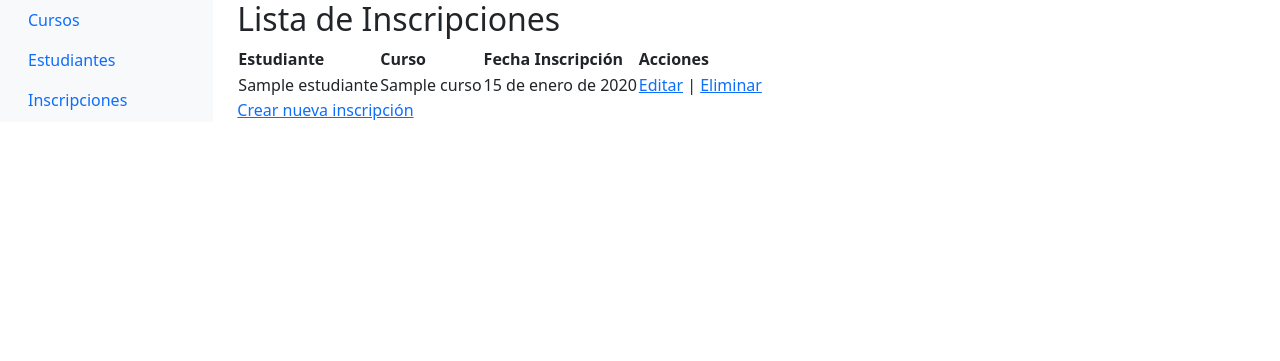
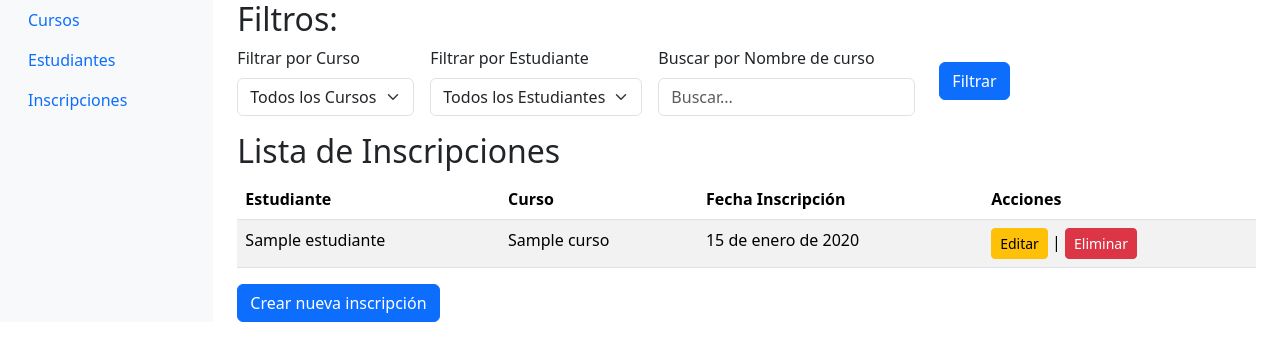
Before and after one commit to jihuertas/gestioncursos, a Django app: page /inscripciones/ in a window 1280 px wide. Shown: the top 361 px of the page. Run offline with Django 5.2, Linux system fonts and the light colour scheme; tables that the repository leaves empty hold one stand-in row (values such as "Sample post").

Commit message:
con filtros

```diff
--- a/cursosapp/templates/cursosapp/inscripciones/lista_inscripciones.html
+++ b/cursosapp/templates/cursosapp/inscripciones/lista_inscripciones.html
@@ -3,8 +3,42 @@
 {% block title %}Lista de Inscripciones{% endblock %}
 
 {% block content %}
+
+
+<h2> Filtros:</h2>
+<form action="" method="GET" class="row g-3 align-items-center mb-3">
+    <div class="col-auto">
+        <label for="curso" class="form-label">Filtrar por Curso</label>
+        <select name="curso" id="curso" class="form-select">
+            <option value="">Todos los Cursos</option>
+            {% for curso in cursos %}
+            <option value="{{ curso.id }}" {% if request.GET.curso == curso.id|stringformat:"s" %}selected{% endif %}>
+                {{ curso.nombre }}
+            </option>
+            {% endfor %}
+        </select>
+    </div>
+    <div class="col-auto">
+        <label for="estudiante" class="form-label">Filtrar por Estudiante</label>
+        <select name="estudiante" id="estudiante" class="form-select">
+            <option value="">Todos los Estudiantes</option>
+            {% for estudiante in estudiantes %}
+            <option value="{{ estudiante.id }}" {% if request.GET.estudiante == estudiante.id|stringformat:"s" %}selected{% endif %}>
+                {{ estudiante.nombre }}
+            </option>
+            {% endfor %}
+        </select>
+    </div>
+    <div class="col-auto">
+        <label for="ncurso" class="form-label">Buscar por Nombre de curso</label>
+        <input type="text" name="ncurso" id="ncurso" class="form-control" placeholder="Buscar..." value="{{ request.GET.ncurso }}">
+    </div>
+    <div class="col-auto">
+        <button type="submit" class="btn btn-primary mx-2">Filtrar</button>
+    </div>
+</form>
 <h2>Lista de Inscripciones</h2>
-<table>
+<table class="table table-striped">
     <thead>
         <tr>
             <th>Estudiante</th>
@@ -20,12 +54,12 @@
             <td>{{ inscripcion.curso.nombre }}</td>
             <td>{{ inscripcion.fecha_inscripcion }}</td>
             <td>
-                <a href="{% url 'actualizar_inscripcion' inscripcion.id %}">Editar</a> |
-                <a href="{% url 'borrar_inscripcion' inscripcion.id %}">Eliminar</a>
+                <a href="{% url 'actualizar_inscripcion' inscripcion.id %}" class="btn btn-warning btn-sm">Editar</a> |
+                <a href="{% url 'borrar_inscripcion' inscripcion.id %}" class="btn btn-danger btn-sm">Eliminar</a>
             </td>
-        </tr>
+
         {% endfor %}
     </tbody>
 </table>
-<a href="{% url 'crear_inscripcion' %}">Crear nueva inscripción</a>
+<a href="{% url 'crear_inscripcion' %}" class="btn btn-primary">Crear nueva inscripción</a>
 {% endblock %}
--- a/cursosapp/urls.py
+++ b/cursosapp/urls.py
@@ -4,22 +4,33 @@ from .views import *
 
 urlpatterns = [
     #path('cursos/', lista_cursos, name='lista_cursos'),
+    #path('cursos/crear/', crear_curso, name='crear_curso'),
+    #path('cursos/<int:curso_id>/editar/', actualizar_curso, name='actualizar_curso'),
+    #path('cursos/<int:curso_id>/borrar/', borrar_curso, name='borrar_curso'),
+
+    # path('estudiantes/', lista_estudiantes, name='lista_estudiantes'),
+    # path('estudiantes/crear/', crear_estudiante, name='crear_estudiante'),
+    # path('estudiantes/<int:estudiante_id>/editar/', actualizar_estudiante, name='actualizar_estudiante'),
+    # path('estudiantes/<int:estudiante_id>/borrar/', borrar_estudiante, name='borrar_estudiante'),
+
+    # path('inscripciones/', lista_inscripciones, name='lista_inscripciones'),
+    # path('inscripciones/crear/', crear_inscripcion, name='crear_inscripcion'),
+    # path('inscripciones/<int:inscripcion_id>/editar/', actualizar_inscripcion, name='actualizar_inscripcion'),
+    # path('inscripciones/<int:inscripcion_id>/borrar/', borrar_inscripcion, name='borrar_inscripcion'),
+
     path('cursos/', ListarCursos.as_view(), name='lista_cursos'),
-    #path('cursos/crear/', crear_curso, name='crear_curso'),
     path('cursos/crear/', CrearCurso.as_view(), name='crear_curso'),
-    #path('cursos/<int:curso_id>/editar/', actualizar_curso, name='actualizar_curso'),
     path('cursos/<int:curso_id>/editar/', ActualizarCurso.as_view(), name='actualizar_curso'),
-    #path('cursos/<int:curso_id>/borrar/', borrar_curso, name='borrar_curso'),
     path('cursos/<int:curso_id>/borrar/', BorrarCurso.as_view(), name='borrar_curso'),
 
-    path('estudiantes/', lista_estudiantes, name='lista_estudiantes'),
-    path('estudiantes/crear/', crear_estudiante, name='crear_estudiante'),
-    path('estudiantes/<int:estudiante_id>/editar/', actualizar_estudiante, name='actualizar_estudiante'),
-    path('estudiantes/<int:estudiante_id>/borrar/', borrar_estudiante, name='borrar_estudiante'),
+    path('estudiantes/', ListarEstudiantes.as_view(), name='lista_estudiantes'),
+    path('estudiantes/crear/', CrearEstudiante.as_view(), name='crear_estudiante'),
+    path('estudiantes/<int:estudiante_id>/editar/', ActualizarEstudiante.as_view(), name='actualizar_estudiante'),
+    path('estudiantes/<int:estudiante_id>/borrar/', BorrarEstudiante.as_view(), name='borrar_estudiante'),
 
-    path('inscripciones/', lista_inscripciones, name='lista_inscripciones'),
-    path('inscripciones/crear/', crear_inscripcion, name='crear_inscripcion'),
-    path('inscripciones/<int:inscripcion_id>/editar/', actualizar_inscripcion, name='actualizar_inscripcion'),
-    path('inscripciones/<int:inscripcion_id>/borrar/', borrar_inscripcion, name='borrar_inscripcion'),
+    path('inscripciones/', ListarInscripciones.as_view(), name='lista_inscripciones'),
+    path('inscripciones/crear/', CrearInscripcion.as_view(), name='crear_inscripcion'),
+    path('inscripciones/<int:inscripcion_id>/editar/', ActualizarInscripcion.as_view(), name='actualizar_inscripcion'),
+    path('inscripciones/<int:inscripcion_id>/borrar/', BorrarInscripcion.as_view(), name='borrar_inscripcion'),
 
 ]
--- a/cursosapp/views.py
+++ b/cursosapp/views.py
@@ -4,8 +4,7 @@ from .models import *
 from django.views.generic import ListView, CreateView, UpdateView, DeleteView
 from django.urls import reverse_lazy
 
-# Create your views here.
-
+## CURSOS
 class ListarCursos(ListView):
     model=Curso
     template_name='cursosapp/cursos/lista_cursos.html'
@@ -26,6 +25,94 @@ class BorrarCurso(DeleteView):
     template_name='cursosapp/cursos/borrar_curso.html'
     pk_url_kwarg='curso_id'
     success_url=reverse_lazy('lista_cursos')
+
+
+## ESTUDIANTES
+class ListarEstudiantes(ListView):
+    model=Estudiante
+    template_name='cursosapp/estudiantes/lista_estudiantes.html'
+    context_object_name='estudiantes'
+class CrearEstudiante(CreateView):
+    model=Estudiante
+    template_name='cursosapp/estudiantes/crear_estudiante.html'
+    form_class=EstudianteForm
+    success_url=reverse_lazy('lista_estudiantes')
+class ActualizarEstudiante(UpdateView):
+    model=Estudiante
+    template_name='cursosapp/estudiantes/actualizar_estudiante.html'
+    form_class=EstudianteForm
+    pk_url_kwarg='estudiante_id'
+    success_url=reverse_lazy('lista_estudiantes')
+class BorrarEstudiante(DeleteView):
+    model=Estudiante
+    template_name='cursosapp/cursos/borrar_estudiante.html'
+    pk_url_kwarg='estudiante_id'
+    success_url=reverse_lazy('lista_estudiantes')
+
+## INSCRIPCIONES
+class ListarInscripciones(ListView):
+    model=Inscripcion
+    template_name='cursosapp/inscripciones/lista_inscripciones.html'
+    context_object_name='inscripciones'
+
+    def get_queryset(self):
+        queryset = super().get_queryset()
+        name_search = self.request.GET.get('name_search')
+        estudiante = self.request.GET.get('estudiante')
+        curso = self.request.GET.get('curso')
+
+        if name_search:
+            queryset = queryset.filter(estudiante__nombre__icontains=name_search)
+
+        if estudiante:
+            queryset = queryset.filter(estudiante__id=estudiante)
+        if curso:
+            queryset = queryset.filter(curso__id=curso)
+        return queryset
+
+    def get_context_data(self, **kwargs):
+        contexto = super().get_context_data(**kwargs)
+        contexto['cursos'] = Curso.objects.all()
+        contexto['estudiantes'] = Estudiante.objects.all()
+        return contexto
+
+    # def get_queryset(self):
+    #     queryset = super().get_queryset().select_related('estudiante', 'curso')
+    #     ncurso = self.request.GET.get('ncurso')
+    #     curso_id = self.request.GET.get('curso')
+    #     estudiante_id = self.request.GET.get('estudiante')
+
+    #     if ncurso:
+    #         queryset = queryset.filter(estudiante__nombre__icontains=ncurso)
+    #     if curso_id:
+    #         queryset = queryset.filter(curso_id=curso_id)
+    #     if estudiante_id:
+    #         queryset = queryset.filter(estudiante_id=estudiante_id)
+
+    #     return queryset
+
+    # def get_context_data(self, **kwargs):
+    #     context = super().get_context_data(**kwargs)
+    #     context['cursos'] = Curso.objects.all()
+    #     context['estudiantes'] = Estudiante.objects.all()
+    #     return context
+
+class CrearInscripcion(CreateView):
+    model=Inscripcion
+    template_name='cursosapp/inscripciones/crear_inscripcion.html'
+    form_class=InscripcionForm
+    success_url=reverse_lazy('lista_inscripciones')
+class ActualizarInscripcion(UpdateView):
+    model=Inscripcion
+    template_name='cursosapp/inscripciones/actualizar_inscripcion.html'
+    form_class=InscripcionForm
+    pk_url_kwarg='inscripcion_id'
+    success_url=reverse_lazy('lista_inscripciones')
+class BorrarInscripcion(DeleteView):
+    model=Inscripcion
+    template_name='cursosapp/cursos/borrar_inscripcion.html'
+    pk_url_kwarg='inscripcion_id'
+    success_url=reverse_lazy('lista_inscripciones')
 
 
 # Vista para listar cursos
```
